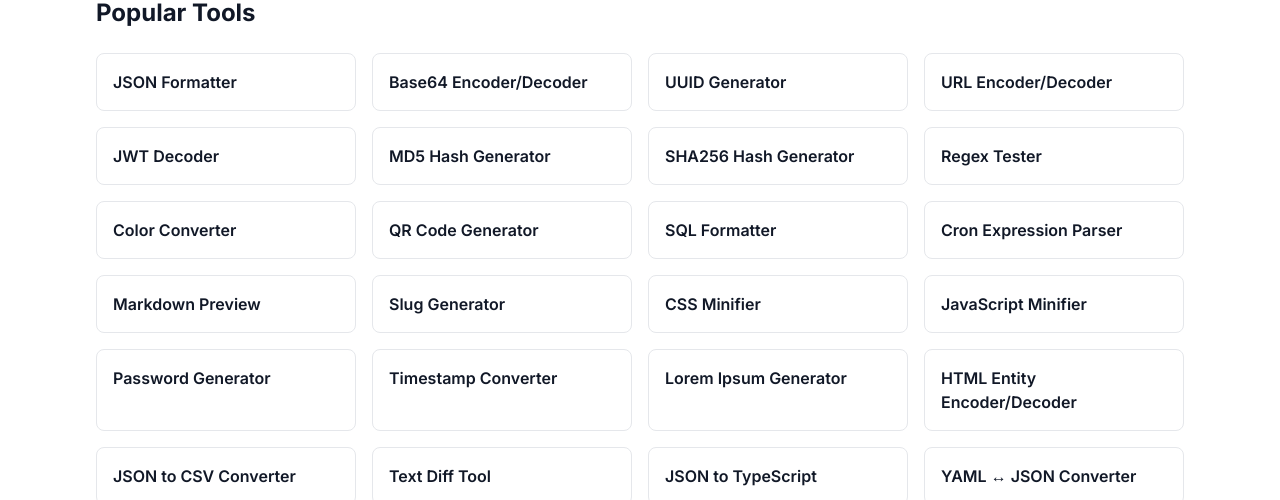
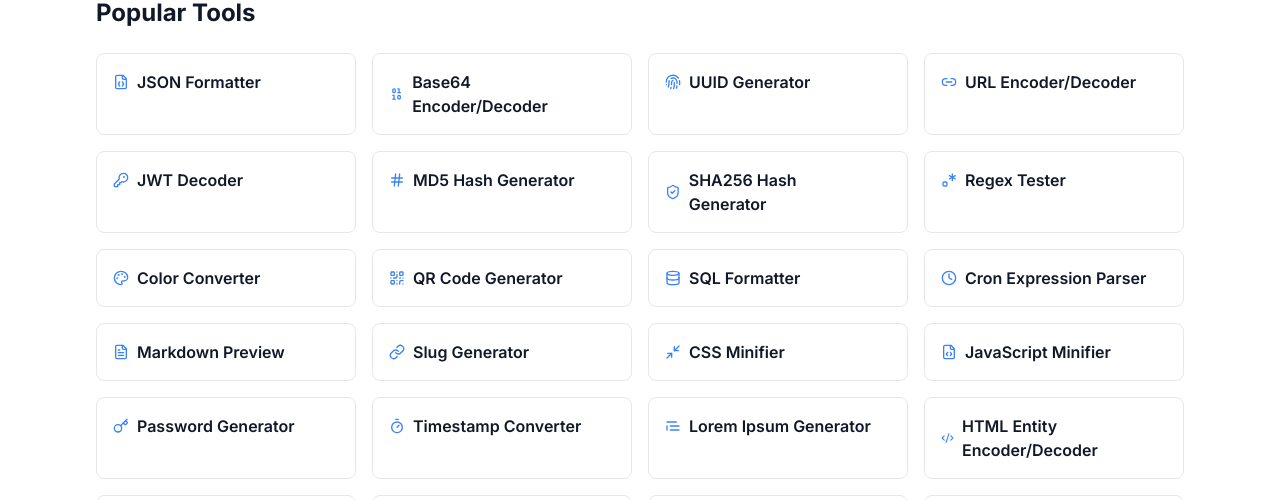
Before and after one commit to hasanozcan/developertools, a Next.js app in the folder frontend/: page / in a window 1280 px wide. Shown: the part 300-800 px from the top of the page. Built offline with nearby package versions, Linux system fonts and the light colour scheme; no server answers.

Commit message:
feat: add @vercel/speed-insights dependency and integrate into layout; enhance tool icon mapping for improved UI

```diff
--- a/frontend/package.json
+++ b/frontend/package.json
@@ -10,6 +10,7 @@
   },
   "dependencies": {
     "@vercel/analytics": "^1.6.0",
+    "@vercel/speed-insights": "^1.3.0",
     "clsx": "^2.1.1",
     "lucide-react": "^0.400.0",
     "next": "14.2.0",
--- a/frontend/src/app/layout.tsx
+++ b/frontend/src/app/layout.tsx
@@ -1,6 +1,7 @@
 import type { Metadata } from 'next';
 import { Inter, JetBrains_Mono } from 'next/font/google';
 import { Analytics } from '@vercel/analytics/next';
+import { SpeedInsights } from '@vercel/speed-insights/next';
 import './globals.css';
 import Header from '@/components/layout/Header';
 import Footer from '@/components/layout/Footer';
@@ -82,6 +83,7 @@ export default function RootLayout({
           </div>
         </Providers>
         <Analytics />
+        <SpeedInsights />
       </body>
     </html>
   );
--- a/frontend/src/app/page.tsx
+++ b/frontend/src/app/page.tsx
@@ -8,7 +8,35 @@ import {
   Lock,
   Type,
   ArrowLeftRight,
-  ChevronRight
+  ChevronRight,
+  FileJson,
+  Binary,
+  Fingerprint,
+  Link2,
+  KeyRound,
+  Hash,
+  ShieldCheck,
+  Regex,
+  Palette,
+  QrCode,
+  Database,
+  Clock,
+  FileText,
+  LinkIcon,
+  Minimize2,
+  FileCode,
+  Key,
+  Timer,
+  TextQuote,
+  Code2,
+  FileSpreadsheet,
+  GitCompare,
+  FileType,
+  FileJson2,
+  Image,
+  Paintbrush,
+  Tags,
+  LucideIcon
 } from 'lucide-react';
 import AdSense from '@/components/common/AdSense';
 import { useLanguage } from '@/context/LanguageContext';
@@ -26,34 +54,34 @@ const categoryIcons: Record<string, any> = {
   utilities: Wand2,
 };
 
-const featuredTools = [
-  { slug: 'json-formatter', category: 'json' },
-  { slug: 'base64', category: 'encoding' },
-  { slug: 'uuid-generator', category: 'generators' },
-  { slug: 'url-encoder', category: 'encoding' },
-  { slug: 'jwt-decoder', category: 'encoding' },
-  { slug: 'md5-hash', category: 'crypto' },
-  { slug: 'sha256-hash', category: 'crypto' },
-  { slug: 'regex-tester', category: 'text' },
-  { slug: 'color-converter', category: 'converters' },
-  { slug: 'qr-code', category: 'generators' },
-  { slug: 'sql-formatter', category: 'formatters' },
-  { slug: 'cron-parser', category: 'utilities' },
-  { slug: 'markdown-preview', category: 'text' },
-  { slug: 'slug-generator', category: 'generators' },
-  { slug: 'css-minifier', category: 'formatters' },
-  { slug: 'js-minifier', category: 'formatters' },
-  { slug: 'password-generator', category: 'generators' },
-  { slug: 'timestamp-converter', category: 'converters' },
-  { slug: 'lorem-ipsum', category: 'text' },
-  { slug: 'html-entity', category: 'encoding' },
-  { slug: 'json-csv', category: 'converters' },
-  { slug: 'text-diff', category: 'text' },
-  { slug: 'json-to-typescript', category: 'json' },
-  { slug: 'yaml-json', category: 'json' },
-  { slug: 'image-to-base64', category: 'encoding' },
-  { slug: 'css-gradient', category: 'generators' },
-  { slug: 'meta-tags', category: 'generators' },
+const featuredTools: { slug: string; category: string; icon: LucideIcon }[] = [
+  { slug: 'json-formatter', category: 'json', icon: FileJson },
+  { slug: 'base64', category: 'encoding', icon: Binary },
+  { slug: 'uuid-generator', category: 'generators', icon: Fingerprint },
+  { slug: 'url-encoder', category: 'encoding', icon: Link2 },
+  { slug: 'jwt-decoder', category: 'encoding', icon: KeyRound },
+  { slug: 'md5-hash', category: 'crypto', icon: Hash },
+  { slug: 'sha256-hash', category: 'crypto', icon: ShieldCheck },
+  { slug: 'regex-tester', category: 'text', icon: Regex },
+  { slug: 'color-converter', category: 'converters', icon: Palette },
+  { slug: 'qr-code', category: 'generators', icon: QrCode },
+  { slug: 'sql-formatter', category: 'formatters', icon: Database },
+  { slug: 'cron-parser', category: 'utilities', icon: Clock },
+  { slug: 'markdown-preview', category: 'text', icon: FileText },
+  { slug: 'slug-generator', category: 'generators', icon: LinkIcon },
+  { slug: 'css-minifier', category: 'formatters', icon: Minimize2 },
+  { slug: 'js-minifier', category: 'formatters', icon: FileCode },
+  { slug: 'password-generator', category: 'generators', icon: Key },
+  { slug: 'timestamp-converter', category: 'converters', icon: Timer },
+  { slug: 'lorem-ipsum', category: 'text', icon: TextQuote },
+  { slug: 'html-entity', category: 'encoding', icon: Code2 },
+  { slug: 'json-csv', category: 'converters', icon: FileSpreadsheet },
+  { slug: 'text-diff', category: 'text', icon: GitCompare },
+  { slug: 'json-to-typescript', category: 'json', icon: FileType },
+  { slug: 'yaml-json', category: 'json', icon: FileJson2 },
+  { slug: 'image-to-base64', category: 'encoding', icon: Image },
+  { slug: 'css-gradient', category: 'generators', icon: Paintbrush },
+  { slug: 'meta-tags', category: 'generators', icon: Tags },
 ];
 
 export default function Home() {
@@ -82,18 +110,24 @@ export default function Home() {
       <section className="mb-12">
         <h2 className="text-2xl font-bold text-gray-900 dark:text-white mb-6">{t('home.popularTools')}</h2>
         <div className="grid grid-cols-1 md:grid-cols-2 lg:grid-cols-4 gap-4">
-          {featuredTools.map((tool) => (
+          {featuredTools.map((tool) => {
+            const ToolIcon = tool.icon;
+            return (
               <Link
                 key={tool.slug}
                 href={`/tools/${tool.category}/${tool.slug}`}
                 className="group p-4 bg-white dark:bg-gray-800 rounded-lg border border-gray-200 dark:border-gray-700 hover:border-primary-500 dark:hover:border-primary-400 hover:shadow-md transition-all"
               >
                 <h3 className="font-semibold text-gray-900 dark:text-white group-hover:text-primary-600 dark:group-hover:text-primary-400 flex items-center justify-between">
+                  <span className="flex items-center gap-2">
+                    <ToolIcon className="w-4 h-4 text-primary-500" />
                     {t(`toolName.${tool.slug}`)}
+                  </span>
                   <ChevronRight className="w-4 h-4 opacity-0 group-hover:opacity-100 transition-opacity" />
                 </h3>
               </Link>
-          ))}
+            );
+          })}
         </div>
       </section>
 
--- a/frontend/src/app/tools/[category]/page.tsx
+++ b/frontend/src/app/tools/[category]/page.tsx
@@ -1,9 +1,78 @@
 import { Metadata } from 'next';
 import Link from 'next/link';
 import { notFound } from 'next/navigation';
-import { Braces, Code, Wand2, Lock, Type, ArrowLeftRight, ChevronRight } from 'lucide-react';
+import {
+  Braces,
+  Code,
+  Wand2,
+  Lock,
+  Type,
+  ArrowLeftRight,
+  ChevronRight,
+  FileJson,
+  Binary,
+  Fingerprint,
+  Link2,
+  KeyRound,
+  Hash,
+  ShieldCheck,
+  Regex,
+  Palette,
+  QrCode,
+  Database,
+  Clock,
+  FileText,
+  LinkIcon,
+  Minimize2,
+  FileCode,
+  Key,
+  Timer,
+  TextQuote,
+  Code2,
+  FileSpreadsheet,
+  GitCompare,
+  FileType,
+  FileJson2,
+  Image,
+  Paintbrush,
+  Tags,
+  CheckCircle,
+  LucideIcon
+} from 'lucide-react';
 import Breadcrumb from '@/components/common/Breadcrumb';
 import AdSense from '@/components/common/AdSense';
+
+// Tool icon mapping
+const toolIcons: Record<string, LucideIcon> = {
+  'json-formatter': FileJson,
+  'json-validator': CheckCircle,
+  'json-csv': FileSpreadsheet,
+  'json-to-typescript': FileType,
+  'yaml-json': FileJson2,
+  'base64': Binary,
+  'url-encoder': Link2,
+  'jwt-decoder': KeyRound,
+  'html-entity': Code2,
+  'image-to-base64': Image,
+  'uuid-generator': Fingerprint,
+  'password-generator': Key,
+  'lorem-ipsum': TextQuote,
+  'qr-code': QrCode,
+  'slug-generator': LinkIcon,
+  'css-gradient': Paintbrush,
+  'meta-tags': Tags,
+  'md5-hash': Hash,
+  'sha256-hash': ShieldCheck,
+  'regex-tester': Regex,
+  'text-diff': GitCompare,
+  'markdown-preview': FileText,
+  'timestamp-converter': Timer,
+  'color-converter': Palette,
+  'sql-formatter': Database,
+  'css-minifier': Minimize2,
+  'js-minifier': FileCode,
+  'cron-parser': Clock,
+};
 
 const categories: Record<string, { name: string; description: string; icon: any; tools: { name: string; slug: string; description: string }[] }> = {
   json: {
@@ -164,19 +233,25 @@ export default async function CategoryPage({ params }: PageProps) {
 
       {/* Tools Grid */}
       <div className="grid grid-cols-1 md:grid-cols-2 lg:grid-cols-3 gap-6">
-        {category.tools.map((tool) => (
+        {category.tools.map((tool) => {
+          const ToolIcon = toolIcons[tool.slug] || Wand2;
+          return (
             <Link
               key={tool.slug}
               href={`/tools/${categorySlug}/${tool.slug}`}
               className="group p-6 bg-white dark:bg-gray-800 rounded-xl border border-gray-200 dark:border-gray-700 hover:border-primary-500 dark:hover:border-primary-500 hover:shadow-lg transition-all"
             >
               <h2 className="font-semibold text-lg text-gray-900 dark:text-white group-hover:text-primary-600 dark:group-hover:text-primary-400 flex items-center justify-between mb-2">
+                <span className="flex items-center gap-2">
+                  <ToolIcon className="w-5 h-5 text-primary-500" />
                   {tool.name}
+                </span>
                 <ChevronRight className="w-5 h-5 opacity-0 group-hover:opacity-100 transition-opacity" />
               </h2>
               <p className="text-gray-500 dark:text-gray-400 text-sm">{tool.description}</p>
             </Link>
-        ))}
+          );
+        })}
       </div>
 
       {/* SEO Content */}
```
Also changed, not shown: 1 other file (tests, documents, lock files or other folders). Lines whose indentation alone changed are shown as unchanged.
